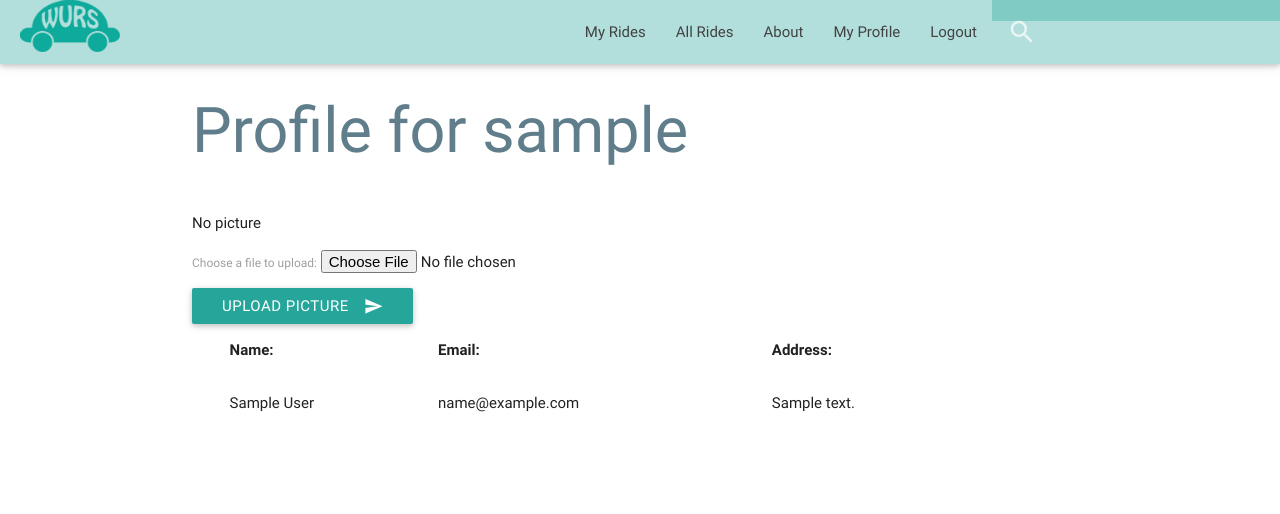
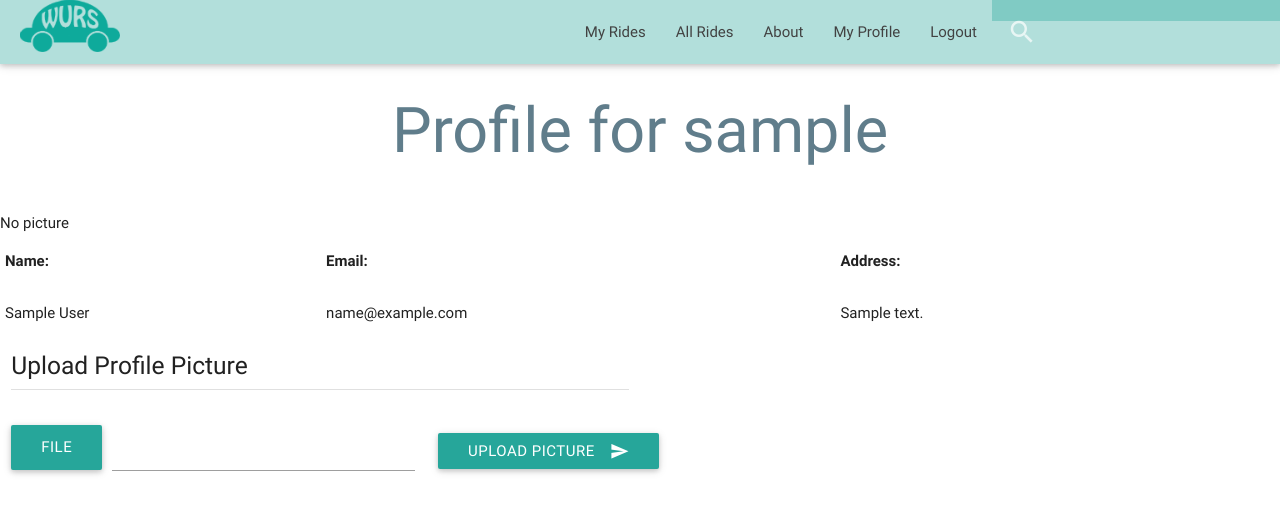
Before and after one commit to gracewylu/washu-ride-share, a PHP site: page /user_profile.php in a window 1280 px wide. Shown: the top 514 px of the page. Run offline with PHP 8.4, Linux system fonts and the light colour scheme; the visitor is signed in with stand-in values (Sample User, id 1); tables that the repository leaves empty or names only in its code hold one stand-in row (values such as "Sample post"); some libraries are stand-ins or nearby versions.

Commit message:
made changes to UI

```diff
--- a/create_trip.php
+++ b/create_trip.php
@@ -112,7 +112,7 @@
 					}
 					?>
 				</select>
-				<label for="return_time">Return time (optional)</label>
+				<label for="return_time">Return time</label>
 			</div>
 		  </div>
 
--- a/trip_calendar.php
+++ b/trip_calendar.php
@@ -84,6 +84,7 @@
 					$new_entry .= "\n";
 					printf($new_entry, $day, $time, $pick_up_location, $drop_off_location, $number_going, $id);
                 }
+                $query->close();
             ?>
 
 
--- a/user_profile.php
+++ b/user_profile.php
@@ -21,8 +21,8 @@
     </head>
     <body>
 
-        <div class="container">
-        <h1 class="blue-grey-text">Profile for <?php echo $_SESSION['username'];?></h1><br>
+<!--         <div class="container">
+ -->    <h1 class="blue-grey-text center">Profile for <?php echo $_SESSION['username'];?></h1><br>
         <?php
         $directory = sprintf("/home/cse437/user_pictures/%s/",$_SESSION['username']);
 		if(file_exists($directory)){
@@ -30,23 +30,15 @@
         $firstFile=$directory . $files[2];
         ?>
         <div class="container" id="picture">
+            <div class="row">
+                <div class="col s12 l3">
                     <div style="height:200px;width:200px"id="picture_holder"><img style="max-height: 100%; max-width: 100%;"src="script.php?img=<?php echo $firstFile; ?>"></div>
 			             <?php } else{
 				            echo "No picture";
 			             }
 			             ?>
-            <form enctype="multipart/form-data" action="uploader.php" id="pic_upload" method="POST">
-	<p>
-		<input type="hidden" name="MAX_FILE_SIZE" value="20000000" />
-		<label for="uploadfile_input">Choose a file to upload:</label> <input name="uploadedfile" type="file" id="uploadfile_input" />
-	</p>
-	<p>
-		<button class="btn waves-effect waves-light" type="submit" form = "pic_upload">Upload Picture<i class="material-icons right">send</i></button>
-	</p>
-</form>
                 </div>
-        <div class="row">
-        <div class="col l8 offset-l2">
+                <div class="col l7 offset-l2">
                     <table style='width:90%'>
                         <tr>
                         <th><b>Name:</b></th>
@@ -71,9 +63,35 @@
                                    $firstname, $lastname, $email, $address);
                         }
                     ?>
+                    </table>
+                </div>
+            </div>
+            <div class="row">
+                <div class="col l6">
+                <h5>Upload Profile Picture</h5>
+                <div class="divider"></div>
+                </div>
+            </div>
+            <div class="row">
+                <form action="uploader.php">
+                    <div class="col s12 l4">
+                        <div class="file-field input-field">
+                        <div class="btn">
+                        <span>File</span>
+                            <input type="file">
+                        </div>
+                        <div class="file-path-wrapper">
+                            <input class="file-path validate" type="text">
                         </div>
                         </div>
                     </div>
+                    <div class="col s12 l5" style="padding-top: 23px;">
+                        <button class="btn waves-effect waves-light" type="submit" form = "pic_upload">Upload Picture<i class="material-icons right">send</i></button>
+                    </div>
+                </form>
+            </div>
+        </div>
+
         <!--Finish Materialize setup-->
         <script type="text/javascript" src="https://code.jquery.com/jquery-2.1.1.min.js"></script>
         <script type="text/javascript" src="js/materialize.min.js"></script>
```
Also changed, not shown: search.php (+7 -3 lines). Lines whose indentation alone changed are shown as unchanged.
